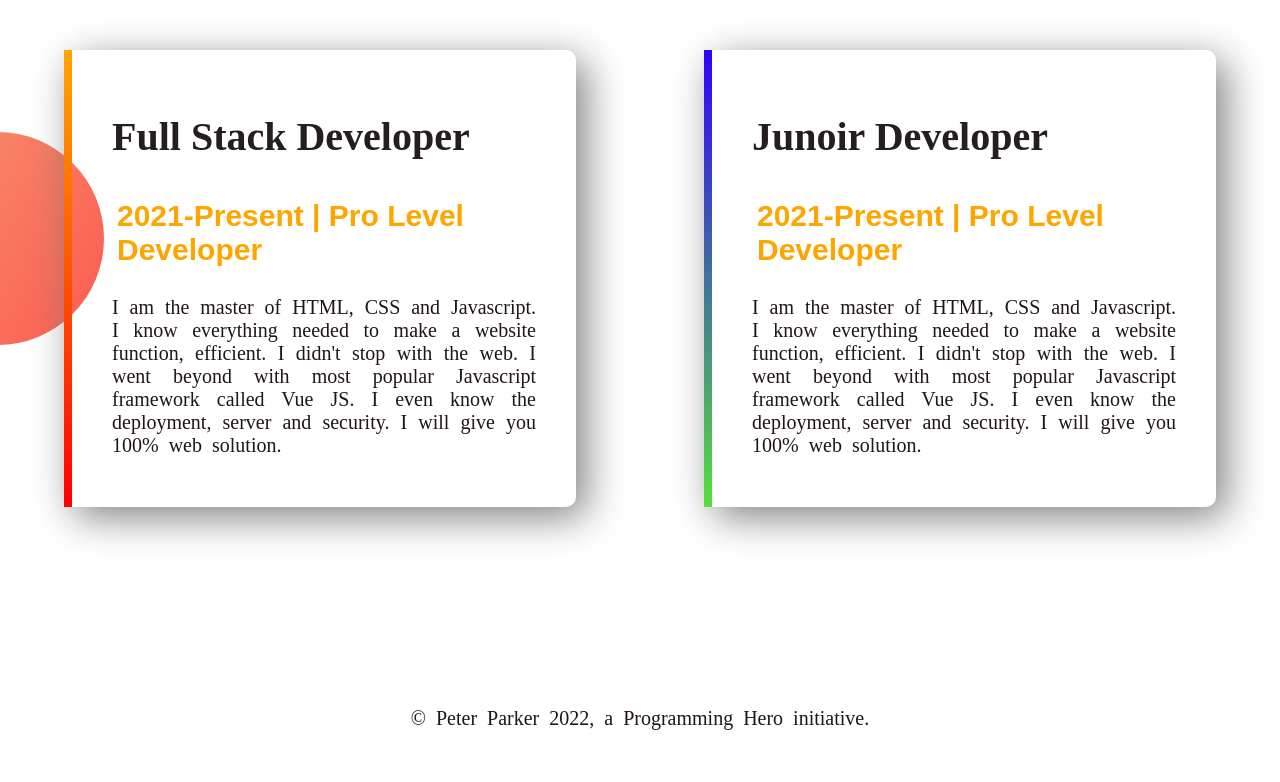
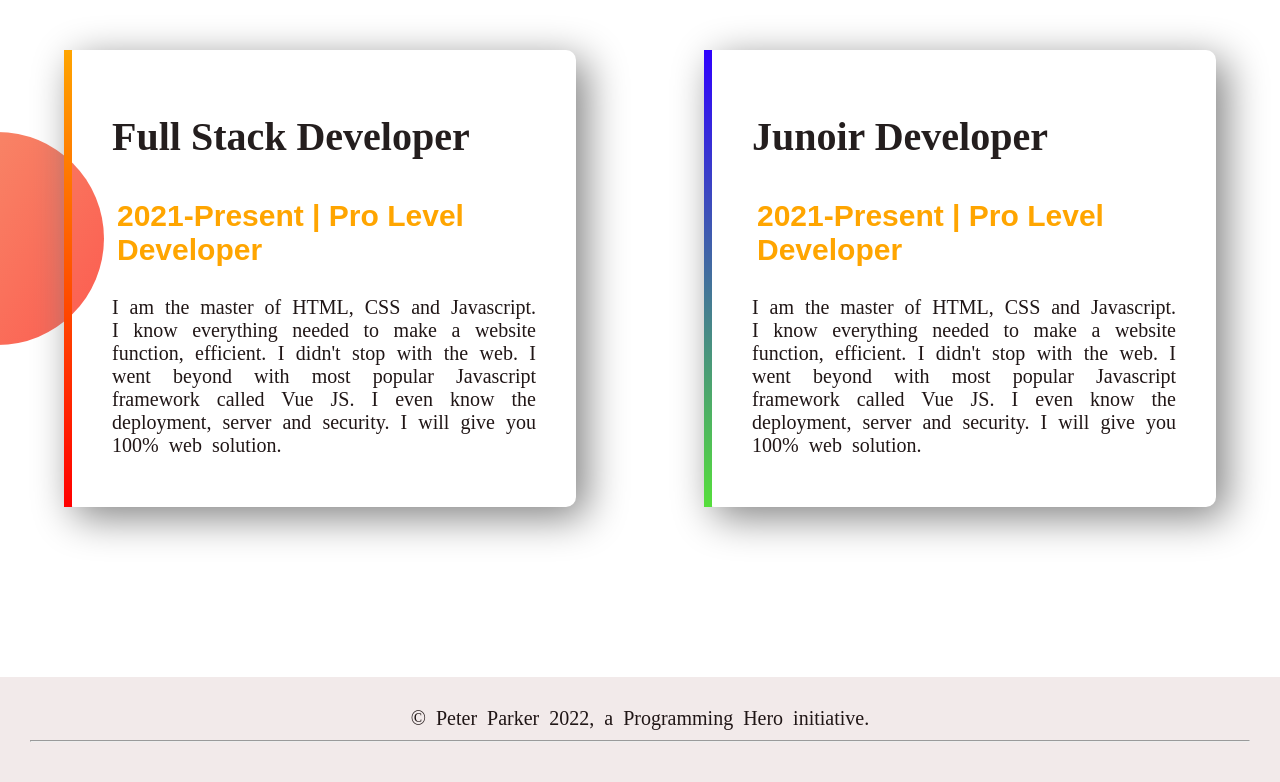
Before and after one commit to kanakWeb/Experience, a plain HTML site: page index.html in a window 1280 px wide. Shown: the part 1445-2227 px from the top of the page. Before the commit the page ends 2205 px from the top, so only its background shows below. Drawn offline with Linux system fonts and the light colour scheme.

Commit message:
footer update

```diff
--- a/index.html
+++ b/index.html
@@ -94,7 +94,10 @@
     </section>
     <!-- 3nd section end -->
 
-    <footer class="text paragraph">© Peter Parker 2022, a Programming Hero initiative.</footer>
+
+    <footer class="footer-text paragraph">© Peter Parker 2022, a Programming Hero initiative.
+        <hr>
+    </footer>
 
 </body>
 
--- a/style.css
+++ b/style.css
@@ -88,9 +88,11 @@ h2{
         background-position:left ;
     }
 
-    .text{
+    .footer-text{
         text-align: center;
         padding: 30px;
+        background-color: rgba(236, 224, 224, 0.658);
+
     }
     .color{
         border-radius: 10px;
```
